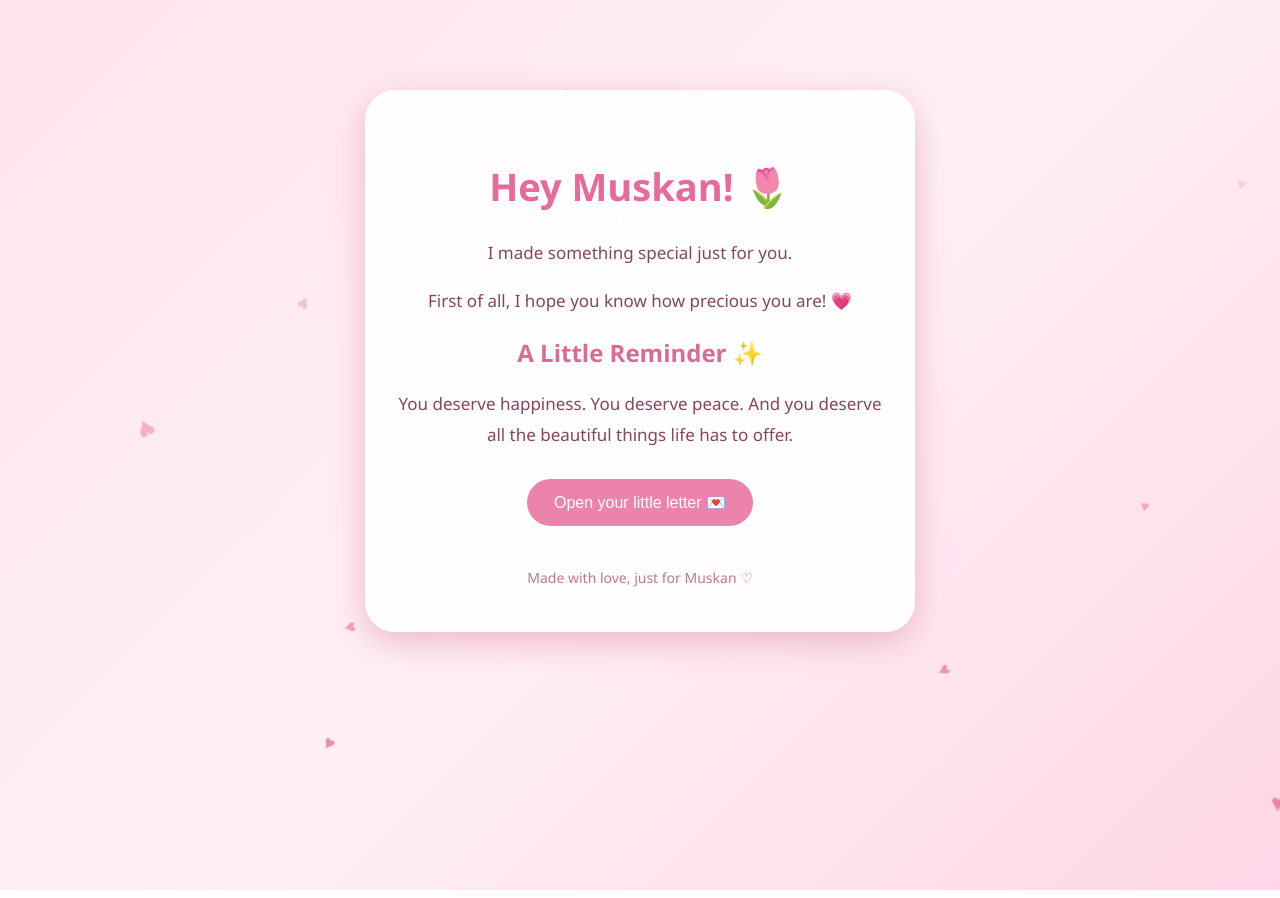
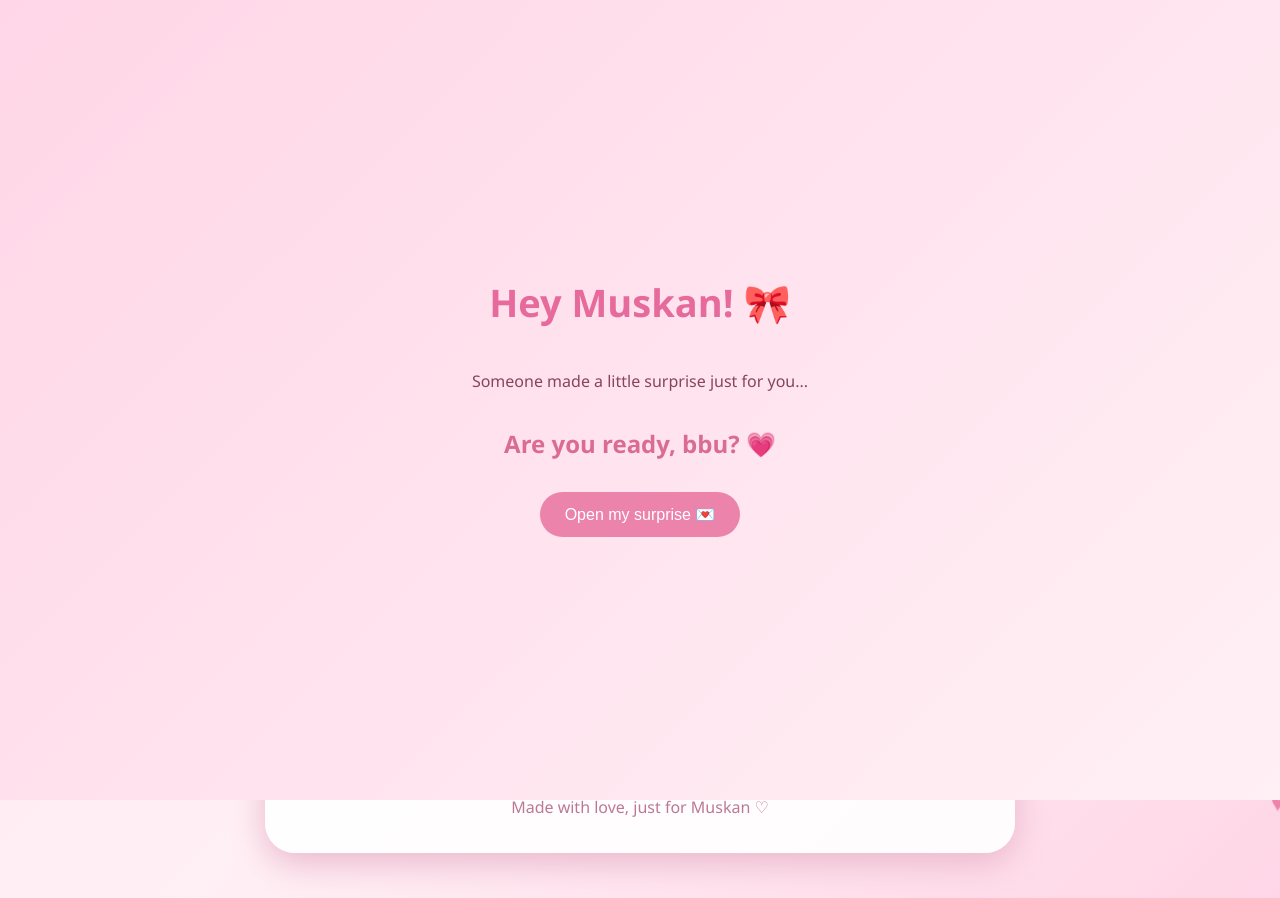
Before and after one commit to jannat11212000-ship-it/muskan-surprise, a plain HTML site: page index.html in a window 1280 px wide. Drawn offline with Linux system fonts and the light colour scheme.

Commit message:
Update index.html

```diff
--- a/index.html
+++ b/index.html
@@ -1,73 +1,114 @@
 
 <!DOCTYPE html>
-<html>
+<html lang="en">
 <head>
+<meta charset="UTF-8">
+<meta name="viewport" content="width=device-width, initial-scale=1.0">
 <title>For Muskan 💗</title>
 
 <style>
-* {
-    box-sizing: border-box;
-}
+* { box-sizing: border-box; }
 
 body {
     margin: 0;
     min-height: 100vh;
-    background: linear-gradient(135deg, #ffe4ed, #fff0f5, #ffd6e7);
+    background: linear-gradient(135deg,#ffe4ed,#fff0f5,#ffd6e7);
     font-family: 'Segoe UI', sans-serif;
+    color: #87445e;
     text-align: center;
-    color: #87445e;
     overflow-x: hidden;
 }
 
+#welcome {
+    position: fixed;
+    inset: 0;
+    background: linear-gradient(135deg,#ffd6e7,#fff0f5);
+    display: flex;
+    flex-direction: column;
+    justify-content: center;
+    align-items: center;
+    z-index: 10;
+    padding: 20px;
+}
+
+#welcome h1 { color: #e66b9c; font-size: 38px; }
+
 .card {
-    background: rgba(255,255,255,0.9);
-    max-width: 550px;
-    margin: 90px auto;
-    padding: 45px 25px;
+    background: rgba(255,255,255,.9);
+    max-width: 750px;
+    margin: 45px auto;
+    padding: 35px 22px;
     border-radius: 30px;
     box-shadow: 0 10px 35px #e9b7cb;
     position: relative;
     z-index: 2;
 }
 
-h1 {
-    color: #e66b9c;
-    font-size: 38px;
-}
-
-h2 {
-    color: #d96b94;
-}
-
-p {
-    font-size: 17px;
-    line-height: 1.8;
-}
+h1 { color: #e66b9c; }
+h2 { color: #d96b94; }
 
 button {
     background: #ec83aa;
     color: white;
     border: none;
-    padding: 14px 27px;
+    padding: 13px 25px;
     border-radius: 30px;
     font-size: 16px;
     cursor: pointer;
     margin: 12px;
-    transition: 0.3s;
 }
 
-button:hover {
-    background: #d85e8e;
-    transform: scale(1.06);
+button:hover { background: #d85e8e; }
+
+.gallery {
+    display: flex;
+    flex-wrap: wrap;
+    justify-content: center;
+    gap: 15px;
+    margin: 25px 0;
+}
+
+.gallery img {
+    width: 190px;
+    height: 220px;
+    object-fit: cover;
+    border-radius: 20px;
+    box-shadow: 0 5px 15px #e9b7cb;
+    cursor: pointer;
 }
 
 #letter {
     display: none;
     background: #fff0f5;
-    padding: 20px;
+    padding: 22px;
     border-radius: 20px;
     margin-top: 20px;
-    animation: appear 1s;
+}
+
+.message {
+    background: white;
+    border-radius: 15px;
+    padding: 14px;
+    margin: 12px 0;
+    color: #bd5d87;
+    font-size: 17px;
+}
+
+#photoView {
+    display: none;
+    position: fixed;
+    inset: 0;
+    background: rgba(0,0,0,.85);
+    z-index: 20;
+    justify-content: center;
+    align-items: center;
+    padding: 20px;
+}
+
+#photoView img {
+    max-width: 95%;
+    max-height: 85vh;
+    border-radius: 18px;
 }
 
 .heart {
@@ -80,113 +121,83 @@ button:hover {
 }
 
 @keyframes float {
-    0% {
-        transform: translateY(0) rotate(0);
-        opacity: 1;
-    }
-    100% {
-        transform: translateY(-110vh) rotate(360deg);
-        opacity: 0;
-    }
+    to { transform: translateY(-110vh) rotate(360deg); opacity: 0; }
 }
 
-@keyframes appear {
-    from { opacity: 0; transform: translateY(15px); }
-    to { opacity: 1; transform: translateY(0); }
-}
-
-.footer {
-    margin-top: 30px;
-    font-size: 14px;
-    color: #bd7894;
-}
-
+.footer { margin-top: 30px; color: #bd7894; }
 </style>
 </head>
 
 <body>
 
+<div id="welcome">
+    <h1>Hey Muskan! 🎀</h1>
+    <p>Someone made a little surprise just for you...</p>
+    <h2>Are you ready, bbu? 💗</h2>
+    <button onclick="startSurprise()">Open my surprise 💌</button>
+</div>
+
 <div class="card">
+    <h1>For My Muskan 🌷</h1>
+    <p>A little corner of happiness made just for you!</p>
 
-    <h1>Hey Muskan! 🌷</h1>
-
-    <p>
-        I made something special just for you.
-    </p>
-
-    <p>
-        First of all, I hope you know
-        how precious you are! 💗
-    </p>
+    <h2>Our Little Memories 📸</h2>
+    <div class="gallery">
+        <img src="muskan1.png" alt="Muskan photo 1" onclick="showPhoto(this.src)">
+        <img src="muskan2.png" alt="Muskan photo 2" onclick="showPhoto(this.src)">
+        <img src="muskan3.png" alt="Muskan photo 3" onclick="showPhoto(this.src)">
+    </div>
 
     <h2>A Little Reminder ✨</h2>
+    <p>You deserve happiness, peace and all the beautiful things in life.</p>
 
-    <p>
-        You deserve happiness.
-        You deserve peace.
-        And you deserve all the beautiful
-        things life has to offer.
-    </p>
-
-    <button onclick="openLetter()">
-        Open your little letter 💌
-    </button>
+    <h2>A Secret For You 💌</h2>
+    <p>There's a little letter waiting for you...</p>
+    <button onclick="openLetter()">Open your secret letter 💗</button>
 
     <div id="letter">
-
-        <h2>Dear Muskan 💗</h2>
-
-        <p>
-            Hey Muskan!
-            <br><br>
-            Just wanted to remind you that
-            you are an amazing person.
-            <br><br>
-            Don't let a bad day make you
-            forget how wonderful you are.
-            <br><br>
-            Keep smiling, keep shining.
-            Better days are waiting for you! 🌸
-            <br><br>
-            Sending you lots of happiness!
-            💗
-        </p>
-
-        <h2>Stay Happy! 🌷</h2>
-
+        <h2>Dear Muskan, my bbu! 🎀</h2>
+        <div class="message">I love you amar bbu 💗</div>
+        <div class="message">Don't forget to smile, bbu!</div>
+        <div class="message">You deserve all the happiness 🌷</div>
+        <div class="message">Imma always be there for you 💕</div>
+        <div class="message">Dont stop loving ur ickra bbu!! 🎀</div>
+        <h2>Stay happy always! 💗</h2>
     </div>
 
-    <div class="footer">
-        Made with love, just for Muskan ♡
-    </div>
+    <div class="footer">Made with love, just for Muskan ♡</div>
+</div>
 
+<div id="photoView" onclick="this.style.display='none'">
+    <img id="bigPhoto" src="" alt="Full photo">
 </div>
 
 <script>
+function startSurprise() {
+    document.getElementById("welcome").style.display = "none";
+}
 
 function openLetter() {
     document.getElementById("letter").style.display = "block";
 }
 
+function showPhoto(src) {
+    document.getElementById("bigPhoto").src = src;
+    document.getElementById("photoView").style.display = "flex";
+}
+
 function createHeart() {
     const heart = document.createElement("div");
-
     heart.className = "heart";
     heart.innerHTML = "♥";
-
     heart.style.left = Math.random() * 100 + "vw";
     heart.style.fontSize = (15 + Math.random() * 20) + "px";
     heart.style.animationDuration = (4 + Math.random() * 4) + "s";
-
     document.body.appendChild(heart);
-
-    setTimeout(() => {
-        heart.remove();
-    }, 8000);
+    setTimeout(() => heart.remove(), 8000);
 }
 
 setInterval(createHeart, 500);
-
 </script>
 
 </body>
```
